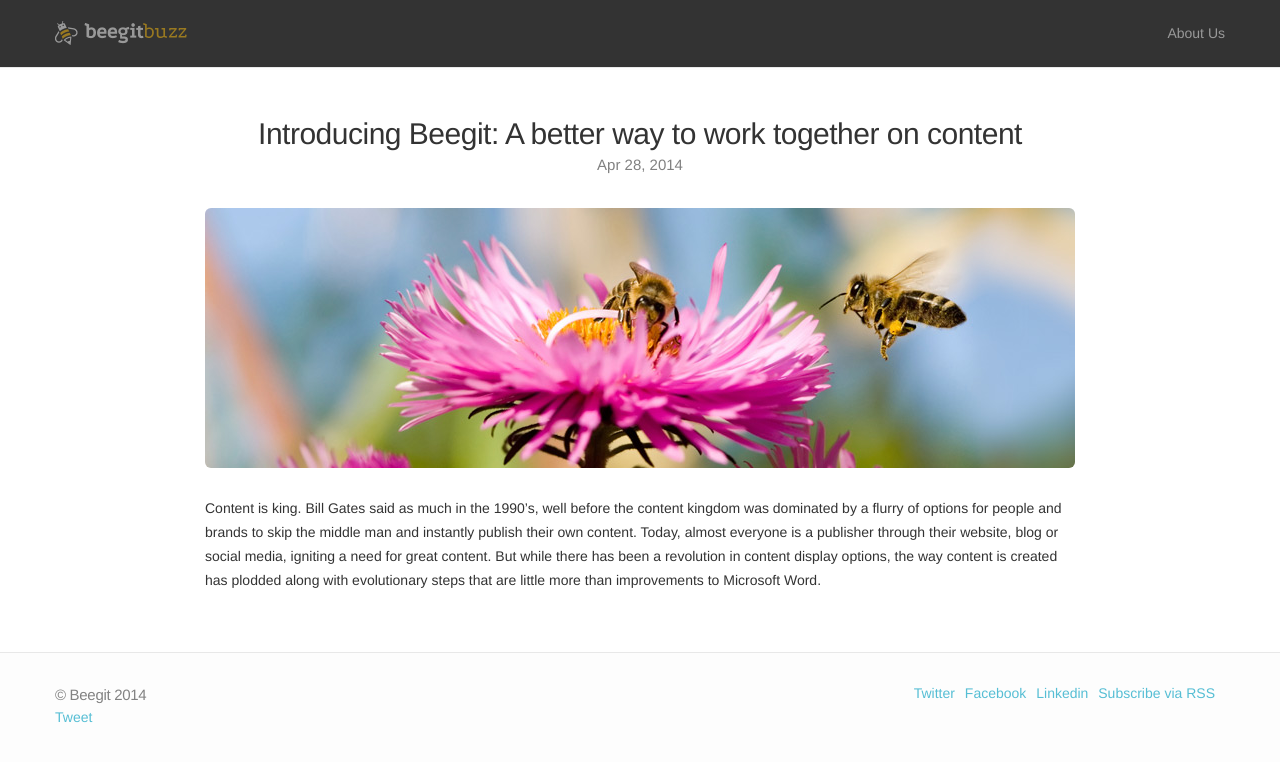
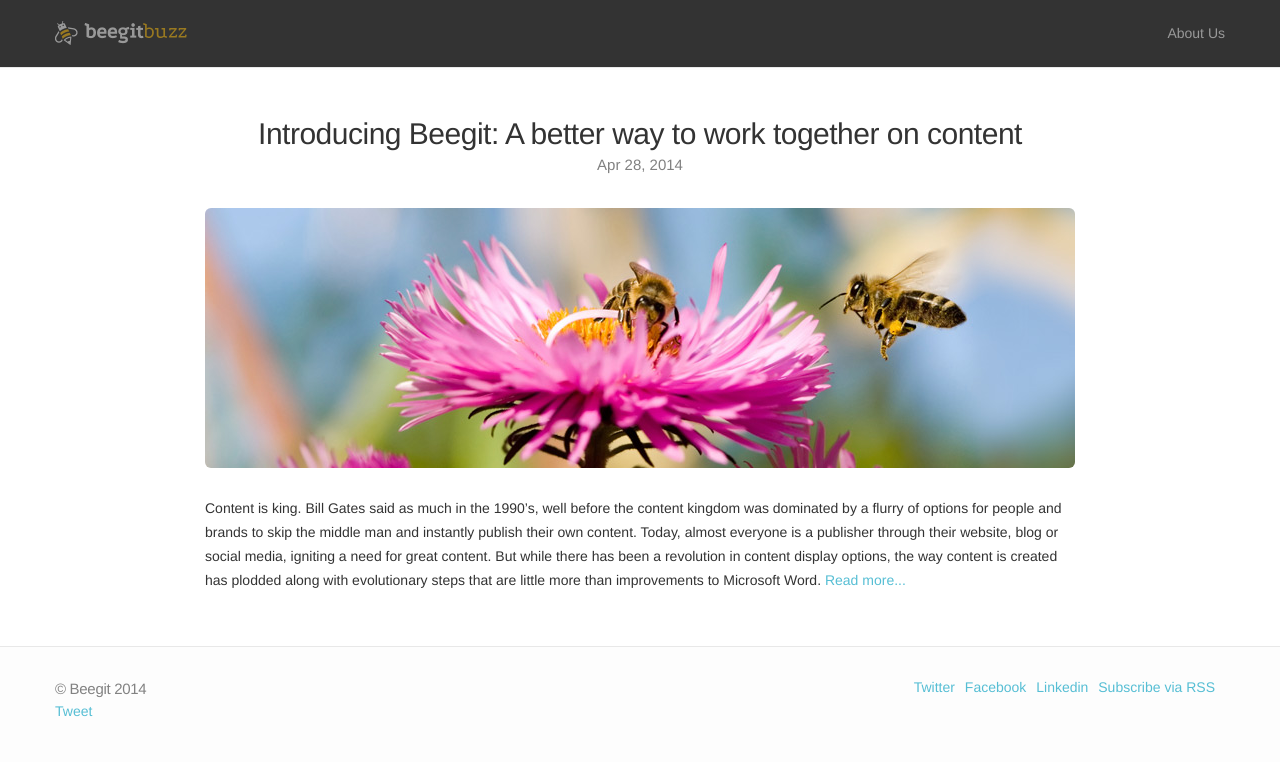
Before and after one commit to sancsoft/beegit.github.io, a Jekyll site: the page built from index.html, in a window 1280 px wide. Shown: the top 762 px of the page. Built offline with Jekyll 4.4.1, drawn with Linux system fonts in a browser that asks for light colours; comment, search, counter and statistics services are not loaded.

Commit message:
Added 'read more' link to teaser

```diff
--- a/css/main.css
+++ b/css/main.css
@@ -33,6 +33,11 @@ a {
 
 a:hover {
   color: #2d9ab1; text-decoration: none;
+  -o-transition:.25s;
+  -ms-transition:.25s;
+  -moz-transition:.25s;
+  -webkit-transition:.25s;
+  transition:.25s;
 }
 
 /* Utility */
@@ -218,6 +223,11 @@ a.mainNav:hover {
   height: auto;
   margin: 10px 0 20px 0;
   border-radius: 6px;
+  -o-transition:.25s;
+  -ms-transition:.25s;
+  -moz-transition:.25s;
+  -webkit-transition:.25s;
+  transition:.25s;
 }
 
 .posts img:hover {
@@ -230,7 +240,12 @@ a.mainNav:hover {
 }
 
 .posts li {
-  margin-bottom: 30px;
+  padding-bottom: 24px;
+  border-bottom: 1px solid #ddd;
+}
+
+.posts li:last-child {
+  border-bottom: 0;
 }
 
 .posts .post-link {
--- a/index.html
+++ b/index.html
@@ -11,7 +11,8 @@ layout: default
         <a class="post-link" href="{{ post.url | prepend: site.baseurl }}">{{ post.title }}</a>
         <span class="post-date">{{ post.date | date: "%b %-d, %Y" }}</span>
         <a class="post-link" href="{{ post.url | prepend: site.baseurl }}"><img src="{{ post.image }}"></a>
-        <p class="post-teaser">{{ post.teaser }}</p>
+        <p class="post-teaser">{{ post.teaser }} <a href="{{ post.url | prepend: site.baseurl }}"> Read more...</a></p>
+
       </li>
     {% endfor %}
   </ul>
```
Also changed, not shown: _posts/2014-04-28-introducing-beegit.markdown (line endings or trailing spaces).
